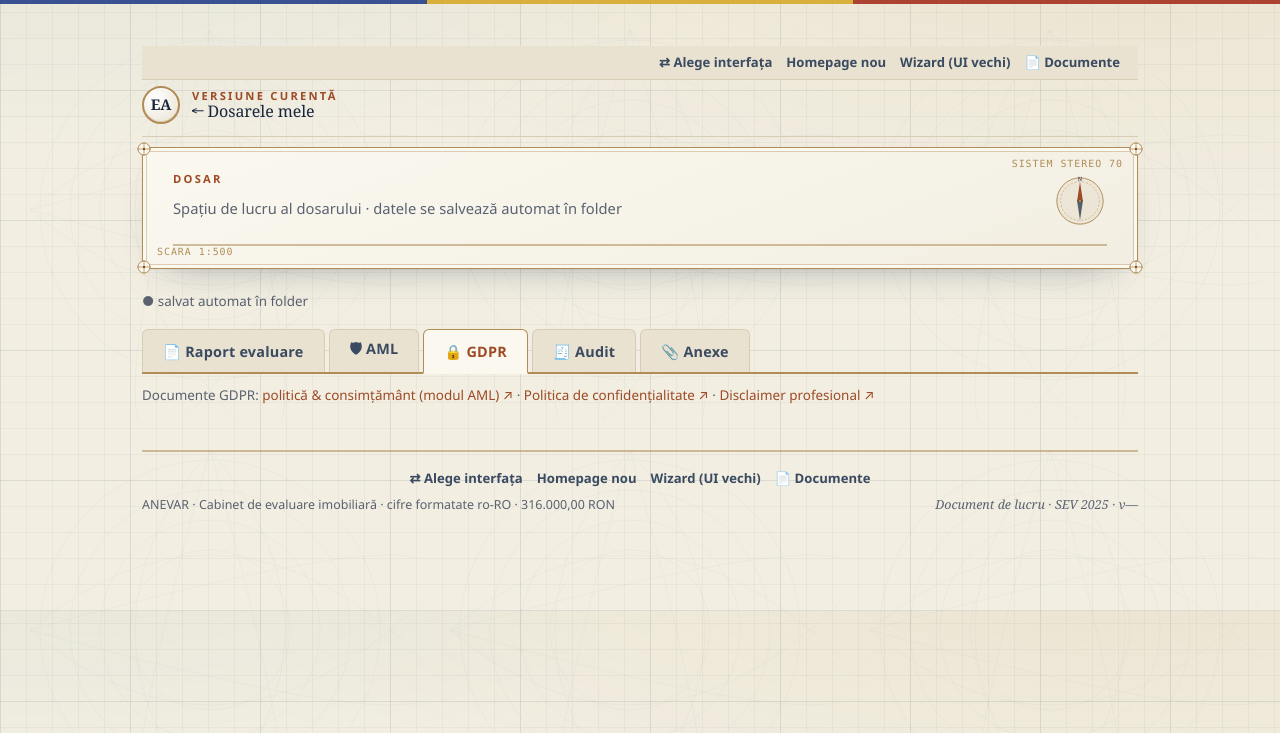
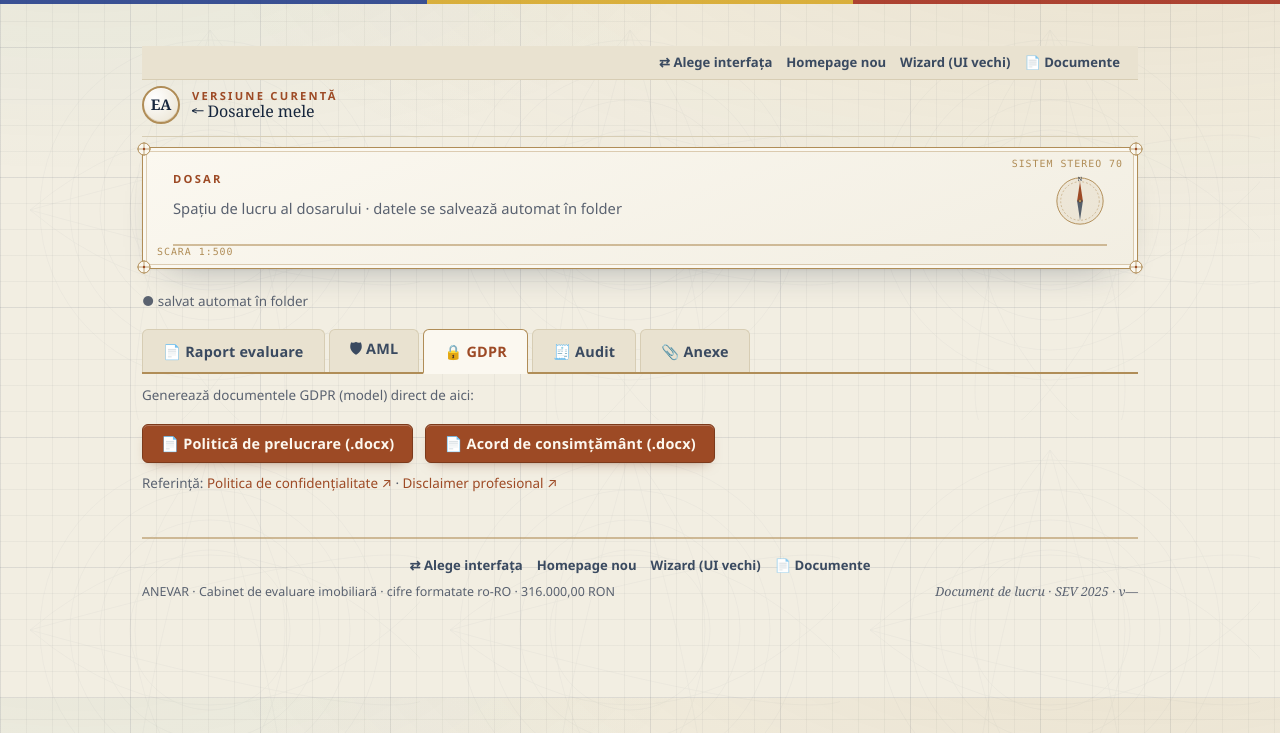
Before and after one commit to adrianserbanescu-byte/anevar, a Python web app: template evaluare-anevar/src/evaluare/web/templates/curent/dosar.html in a window 1280 px wide, after a click on "🔒 GDPR". Shown: the top 733 px of the page. Run offline with Jinja, Linux system fonts and the light colour scheme; the template is opened without the code that fills it, so the values that code supplies are empty.

Commit message:
UI nou #9 (partial): GDPR in-place — butoane Politica + Consimtamant (.docx) in sub-tab, nu redirect
Reutilizeaza /api/gdpr/politica.docx + /api/gdpr/consimtamant.docx. 65 e2e + 493 teste verzi.
Ramane in-place: AML (formular complet) + Audit (endpoint nou /api/dosar/{uid}/audit.txt).

Co-Authored-By: Claude Opus 4.8 (1M context) <noreply@anthropic.com>

```diff
--- a/evaluare-anevar/src/evaluare/web/templates/curent/dosar.html
+++ b/evaluare-anevar/src/evaluare/web/templates/curent/dosar.html
@@ -195,10 +195,13 @@
 
   <section role="tabpanel" id="p-aml" aria-labelledby="t-aml" tabindex="0" hidden><p class="hint">Modulul AML (risc + documente):
     <a href="/aml" target="_blank" rel="noopener">deschide AML ↗</a></p></section>
-  <section role="tabpanel" id="p-gdpr" aria-labelledby="t-gdpr" tabindex="0" hidden><p class="hint">Documente GDPR:
-    <a href="/aml" target="_blank" rel="noopener">politică & consimțământ (modul AML) ↗</a> ·
-    <a href="/documente/politica-confidentialitate" target="_blank" rel="noopener">Politica de confidențialitate ↗</a> ·
-    <a href="/documente/disclaimer-profesional" target="_blank" rel="noopener">Disclaimer profesional ↗</a></p></section>
+  <section role="tabpanel" id="p-gdpr" aria-labelledby="t-gdpr" tabindex="0" hidden>
+    <p class="hint">Generează documentele GDPR (model) direct de aici:</p>
+    <button type="button" id="gdpr-politica">📄 Politică de prelucrare (.docx)</button>
+    <button type="button" id="gdpr-consimtamant">📄 Acord de consimțământ (.docx)</button>
+    <span id="gdpr-status" class="hint" role="status" aria-live="polite"></span>
+    <p class="hint">Referință: <a href="/documente/politica-confidentialitate" target="_blank" rel="noopener">Politica de confidențialitate ↗</a> ·
+      <a href="/documente/disclaimer-profesional" target="_blank" rel="noopener">Disclaimer profesional ↗</a></p></section>
   <section role="tabpanel" id="p-audit" aria-labelledby="t-audit" tabindex="0" hidden><p class="hint">Urma de audit se descarcă după calcul (în versiunea comercială, per dosar).
     Evaluarea juridică a produsului: <a href="/documente/evaluare-juridica" target="_blank" rel="noopener">vezi documentul ↗</a>.</p></section>
   <section role="tabpanel" id="p-anexe" aria-labelledby="t-anexe" tabindex="0" hidden><p class="hint">
@@ -411,6 +414,19 @@ if($("la-anexe")) $("la-anexe").addEventListener("click", function(){ var rt=$("
   });
 })();
 
+// GDPR in-place: generează documentele model direct din sub-tab (nu redirect la pagina veche).
+function descarcaDoc(url, nume, btn){
+  btn.disabled=true; if($("gdpr-status")) $("gdpr-status").textContent="… se generează";
+  fetch(url,{method:"POST",headers:{"Content-Type":"application/json"},body:JSON.stringify({})})
+    .then(function(r){ return r.ok?r.blob():Promise.reject(); })
+    .then(function(b){ var u=URL.createObjectURL(b); var a=document.createElement("a"); a.href=u; a.download=nume; a.click(); URL.revokeObjectURL(u);
+      if($("gdpr-status")) $("gdpr-status").textContent="✓ generat"; })
+    .catch(function(){ if($("gdpr-status")) $("gdpr-status").textContent="generarea a eșuat"; })
+    .finally(function(){ btn.disabled=false; });
+}
+if($("gdpr-politica")) $("gdpr-politica").addEventListener("click", function(){ descarcaDoc("/api/gdpr/politica.docx","gdpr_politica.docx", this); });
+if($("gdpr-consimtamant")) $("gdpr-consimtamant").addEventListener("click", function(){ descarcaDoc("/api/gdpr/consimtamant.docx","gdpr_consimtamant.docx", this); });
+
 // construiește payload-ul de evaluare din câmpuri
 function asambleaza(){
   var elements=$("elemente").value.trim().split("\n").filter(Boolean).map(function(l){var p=l.split(";");return{element:p[0],cod:p[1],um:p[2],cantitate:p[3],cost_unitar:p[4],an_pif:parseInt(p[5])};});
```
